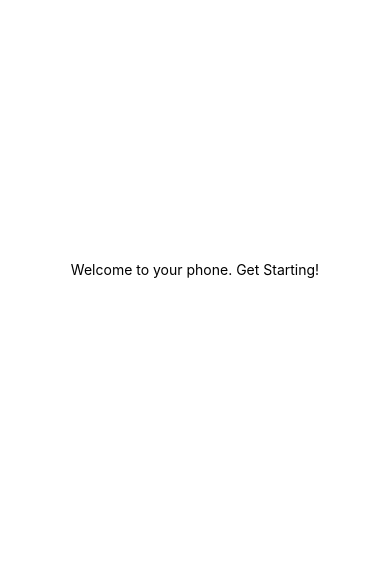
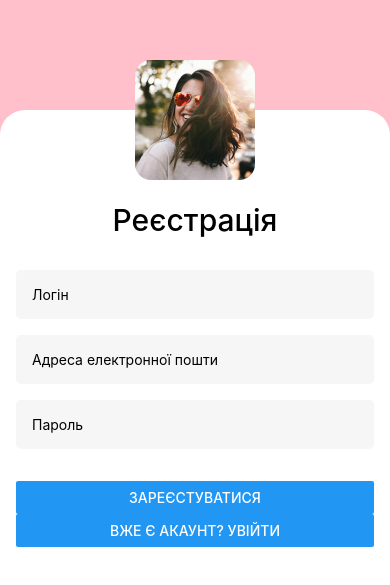
Before and after one commit to Kateryna18/react-native-hw-01, a React Native app: screen / in a window 390 px wide. Shown: the part 153-738 px from the top of the page. Built offline with nearby package versions, Linux system fonts and the light colour scheme.

Commit message:
added markup for registerScreen

```diff
--- a/App.js
+++ b/App.js
@@ -1,11 +1,13 @@
+// import React from 'react';
 import { StatusBar } from 'expo-status-bar';
 import { StyleSheet, Text, View } from 'react-native';
+import RegistrationScreen from './Screens/RegistrationScreen';
 
 export default function App() {
   return (
     <View style={styles.container}>
-      <Text>Welcome to your phone. Get Starting!</Text>
       <StatusBar style="auto" />
+      <RegistrationScreen/>
     </View>
   );
 }
@@ -13,8 +15,9 @@ export default function App() {
 const styles = StyleSheet.create({
   container: {
     flex: 1,
-    backgroundColor: '#fff',
-    alignItems: 'center',
-    justifyContent: 'center',
+    paddingTop: 263,
+    backgroundColor: 'pink',
+    // alignItems: 'center',
+    // justifyContent: 'center',
   },
 });
--- /dev/null
+++ b/Screens/RegistrationScreen.jsx
@@ -0,0 +1,87 @@
+import React from "react";
+import { StyleSheet, View, Text, Image, TextInput, Button } from "react-native";
+
+export default function RegistrationScreen() {
+  return (
+    <View style={styles.registerBox}>
+      <View style={styles.contentContainer}>
+        <Image
+          style={styles.registerImg}
+          source={require("../assets/avatar.png")}
+        />
+        <Text style={styles.registerTittle}>Реєстрація</Text>
+        <View style={styles.registerForm}>
+          <TextInput
+            style={styles.registerFormInput}
+            placeholder="Логін"
+            keyboardType="default"
+          />
+          <TextInput
+            style={styles.registerFormInput}
+            placeholder="Адреса електронної пошти"
+            keyboardType="email-address"
+          />
+          <TextInput
+            style={[styles.registerFormInput, {marginBottom: 32}]}
+            placeholder="Пароль"
+            keyboardType="default"
+          />
+          <Button style={styles.registerFormButton} title="Зареєстуватися" />
+          <Button
+            style={styles.registerFormLink}
+            title="Вже є акаунт? Увійти"
+          />
+        </View>
+      </View>
+    </View>
+  );
+}
+
+const styles = StyleSheet.create({
+  registerBox: {
+    width: "100%",
+    flex: 1,
+    // alignItems: "center",
+    // justifyContent: 'center',
+    backgroundColor: "#FFFFFF",
+    borderTopLeftRadius: 25,
+    borderTopRightRadius: 25,
+  },
+  contentContainer: {
+    paddingLeft: 16,
+    paddingRight: 16,
+    paddingTop: 92,
+  },
+  registerImg: {
+    position: "absolute",
+    top: -50,
+    alignSelf: "center",
+  },
+  registerTittle: {
+    fontSize: 30,
+    fontWeight: 500,
+    marginBottom: 32,
+    textAlign: "center",
+  },
+  registerForm: {
+    // flex: 1,
+  },
+  registerFormInput: {
+    flex: 1,
+    width: '100%',
+    padding: 16,
+    marginBottom: 16,
+    backgroundColor: '#F6F6F6',
+    borderRadius: 5,
+  },
+  registerFormButton: {
+    width: 343,
+    height: 51,
+    padding: '16px, 32px, 16px, 32px',
+    backgroundColor: '#FF6C00',
+    borderRadius: 100,
+  },
+  registerFormLink: {
+
+  }
+});
```
Also changed, not shown: Screens/LoginScreen.jsx (added), Screens/PostsScreen.jsx (added), assets/Photo-BG.png (added), assets/avatar.png (added).
